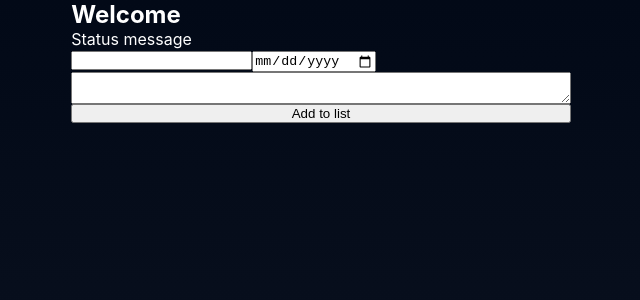
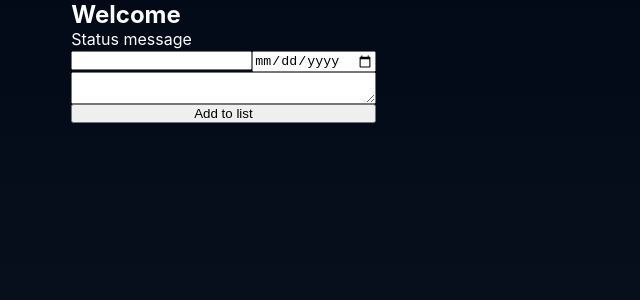
Before and after one commit to FrstF4ll/web-todo-react, a React app: page / in a window 1280 px wide. Shown: the top 300 px of the page, without its empty margins (319-959 px from the left). Built offline with nearby package versions, Linux system fonts and the light colour scheme; the HTML template or start-up script is replaced by a standard one.

Commit message:
feat: make input section box fit its content.
- Change 'main > *' for 'section'.

```diff
--- a/src/App.css
+++ b/src/App.css
@@ -17,8 +17,9 @@ main {
   grid-template-rows: repeat(3, auto);
 }
 
-main > * {
+section {
   grid-column: 3;
+  width: fit-content;
 }
 
 .flex-row,
--- a/src/App.tsx
+++ b/src/App.tsx
@@ -3,7 +3,7 @@ import { TodoInputs } from './Todos';
 
 const Title = () => {
   return (
-    <header id="heading" className='flex-column'>
+    <header id="heading" className="flex-column">
       <h1>Welcome</h1>
       <p className="status-message">Status message</p>
     </header>
```
Also changed, not shown: src/Todos.tsx (line endings or trailing spaces).
